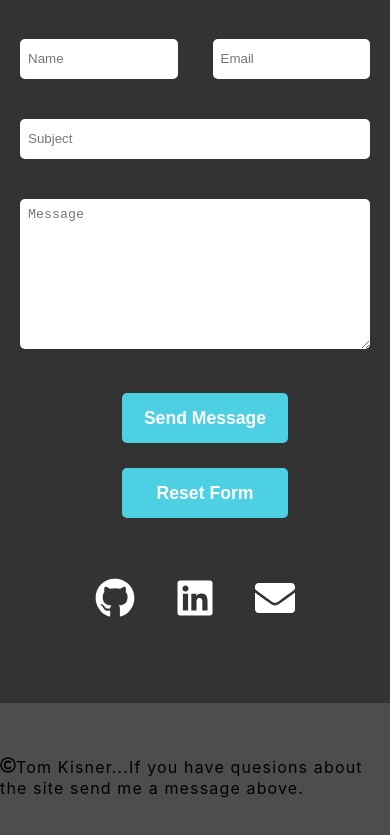
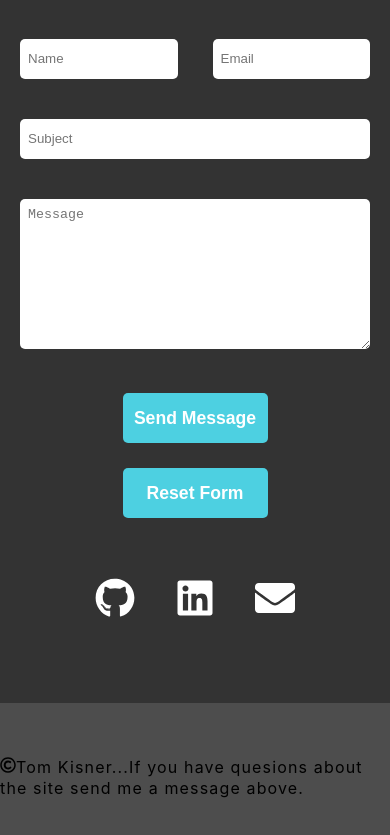
Before and after one commit to ThomasKisner/PortfolioSite, a React (Create React App) app: page / in a window 390 px wide. Shown: the part 3296-4131 px from the top of the page. Built offline with nearby package versions, Linux system fonts and the light colour scheme.

Commit message:
fixed issue with min-width on button causing scroll bar

```diff
--- a/src/css/index.css
+++ b/src/css/index.css
@@ -260,6 +260,7 @@
 }
 .contact .formButtons {
   width: 370px;
+  margin: 0 auto;
   height: fit-content;
   display: flex;
   justify-content: space-between;
@@ -270,11 +271,12 @@
     justify-content: space-between;
     height: 125px;
     align-items: center;
+    width: 300px;
   }
 }
 .contact .formButtons input {
   height: 50px;
-  width: 45%;
+  width: 145px;
   font-size: 1.1rem;
   font-weight: 700;
   border-radius: 5px;
--- a/src/less/index.less
+++ b/src/less/index.less
@@ -240,6 +240,7 @@
   }
   .formButtons {
     width: 370px;
+    margin: 0 auto;
     height: fit-content;
     display: flex;
     justify-content: space-between;
@@ -248,10 +249,11 @@
       justify-content: space-between;
       height: 125px;
       align-items: center;
+      width: 300px;
     }
     input {
       height: 50px;
-      width: 45%;
+      width: 145px;
       font-size: 1.1rem;
       font-weight: 700;
       border-radius: 5px;
```
